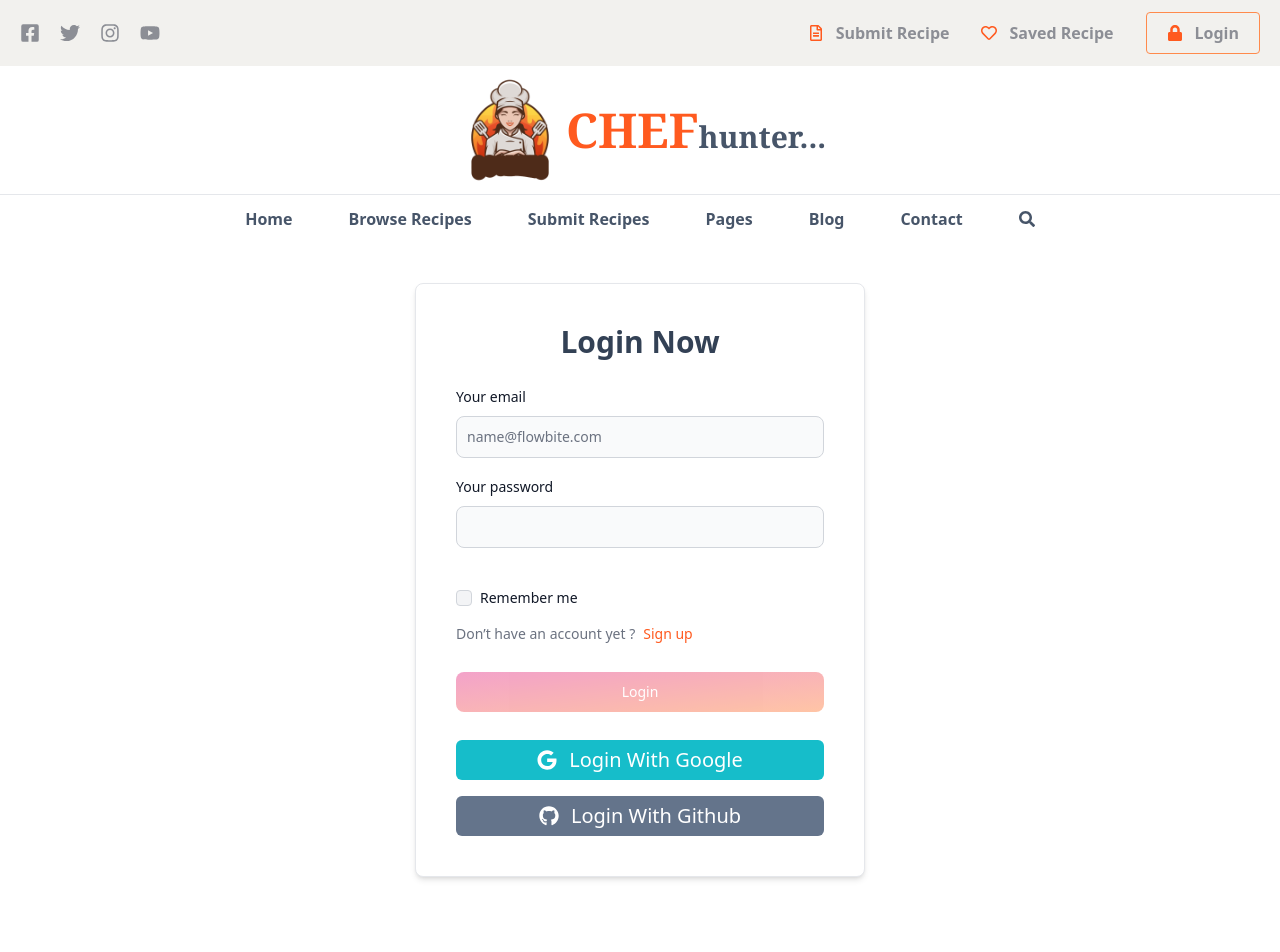
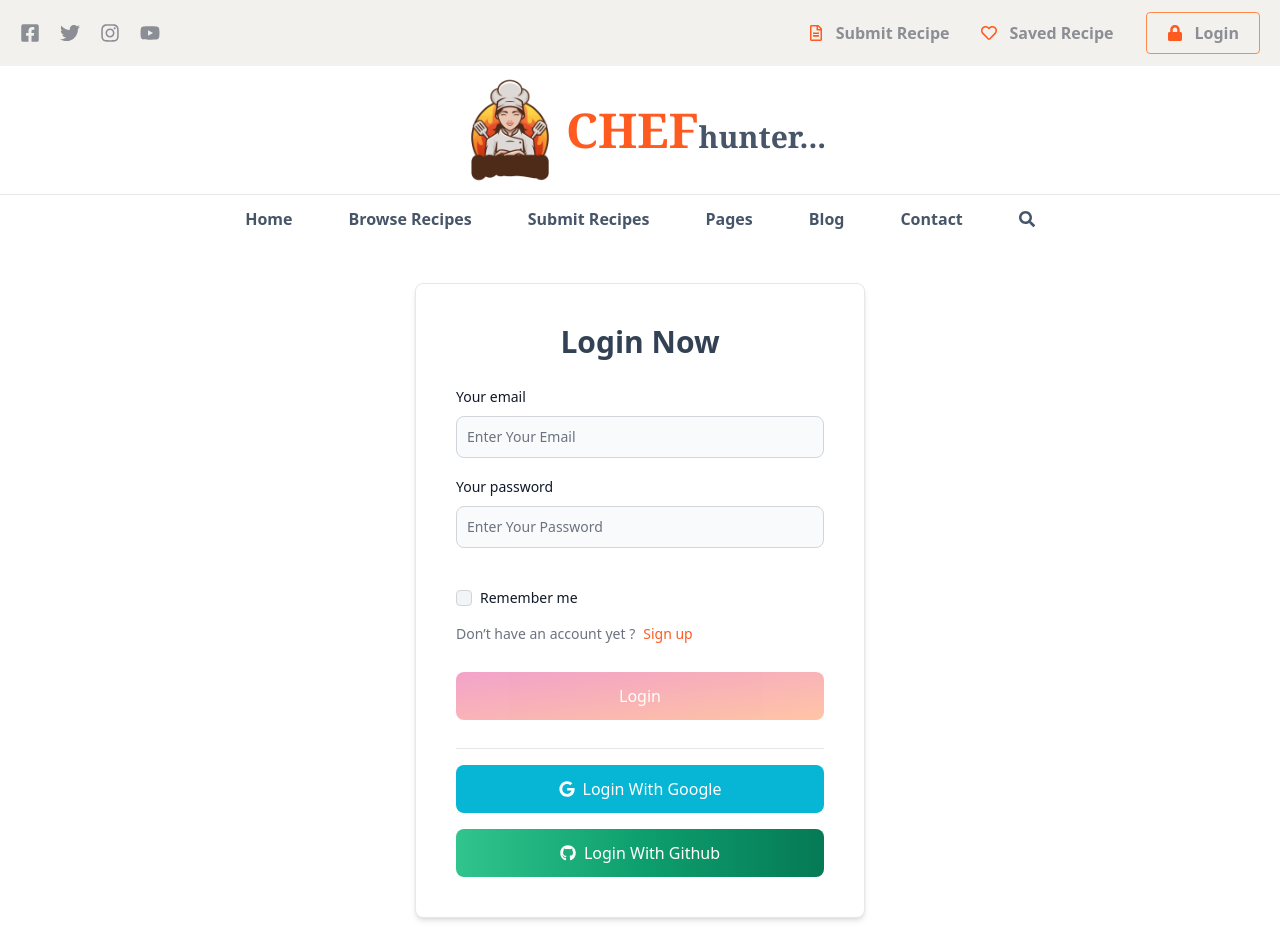
Before and after one commit to hasibahamedsakib/chef-hunter, a React (Vite) app: page /login in a window 1280 px wide. Shown: the top 952 px of the page. Before the commit the page ends 917 px from the top, so only its background shows below. Built offline with nearby package versions, Linux system fonts and the light colour scheme; no server answers.

Commit message:
Added Latest Recipes section

```diff
--- a/src/components/Chef/Chef.jsx
+++ b/src/components/Chef/Chef.jsx
@@ -16,12 +16,13 @@ const Chef = () => {
         backgroundImage: `url('https://149410494.v2.pressablecdn.com/wp-content/uploads/2020/03/pattern-home.jpg')`,
       }}
     >
-      <h1 className="text-4xl font-serif  text-center  font-semibold">
+      <h3 className="text-xl font-mono text-orange-500 text-center  font-bold py-3">
         Best Chef in China
+      </h3>
+      <h1 className="text-5xl font-bold text-slate-800  text-center  mb-14">
+        Top of the world
       </h1>
-      <h3 className="text-xl font-mono text-orange-500 text-center  font-bold mb-14">
-        Top in the world..
-      </h3>
+
       <div className="containeR grid grid-cols-1 lg:grid-cols-3 gap-5 ">
         {chefData.map((cd) => (
           <SingleChef chef={cd} key={cd.id} />
--- a/src/components/Chef/SingleChef/SingleChef.jsx
+++ b/src/components/Chef/SingleChef/SingleChef.jsx
@@ -16,7 +16,7 @@ const SingleChef = ({ chef }) => {
   return (
     <div className="max-w-sm pb-6">
       <Card imgAlt="this is image" imgSrc={img_url}>
-        <h5 className="text-2xl font-bold tracking-tight text-slate-600 dark:text-white">
+        <h5 className="text-2xl font-bold tracking-tight text-slate-600 dark:text-white  hover:text-orange-500 duration-300">
           {name}
         </h5>
         <div className="flex gap-3 items-center justify-between">
@@ -31,11 +31,11 @@ const SingleChef = ({ chef }) => {
             <FaHeart className="h-5 w-5" /> 105
           </span>
         </div>
-        <div className="  border-y-2 flex font-semibold text-xl text-slate-600 mt-2">
-          <div className=" border-r-2 p-2 grow">
+        <div className="  border-y-2 flex font-semibold  text-slate-600 mt-2">
+          <div className=" border-r-2 py-3 px-2 grow hover:text-orange-500 duration-300">
             <p>Experience {experience_years} Years</p>
           </div>
-          <div className=" grow p-2">
+          <div className=" grow py-3 px-2  hover:text-orange-500 duration-300">
             <p>Recipes {best_recipes.length}</p>
           </div>
         </div>
--- a/src/components/Home/Home.jsx
+++ b/src/components/Home/Home.jsx
@@ -1,5 +1,6 @@
 import React from "react";
 import Chef from "../Chef/Chef";
+import LatestRecipes from "../LatestRecipes/LatestRecipes";
 import RecipeCatagories from "../RecipeCatagories/RecipeCatagories";
 import CarouselCompo from "./Carousel/Carousel";
 
@@ -9,6 +10,7 @@ const Home = () => {
       <CarouselCompo />
       <Chef />
       <RecipeCatagories />
+      <LatestRecipes />
     </div>
   );
 };
--- /dev/null
+++ b/src/components/LatestRecipes/LatestRecipes.jsx
@@ -0,0 +1,43 @@
+import React, { useEffect, useState } from "react";
+
+import { Button } from "flowbite-react";
+import SingleRecipes from "./SingleRecipes/SingleRecipes";
+
+const LatestRecipes = () => {
+  const [recipes, setRecipes] = useState([]);
+  useEffect(() => {
+    fetch("http://localhost:3001/recipes")
+      .then((res) => res.json())
+      .then((data) => setRecipes(data));
+  }, []);
+
+  return (
+    <div
+      className="py-20"
+      style={{
+        backgroundImage: `url('https://149410494.v2.pressablecdn.com/wp-content/uploads/2020/03/pattern-home.jpg')`,
+      }}
+    >
+      <div className="text-center">
+        <p className="text-xl font-mono text-orange-500 text-center  font-bold py-3">
+          Recent Recipes
+        </p>
+        <h1 className="text-5xl font-bold text-slate-800 mb-16">
+          Latest Recipes section
+        </h1>
+      </div>
+      <div className="containeR grid grid-cols-1 md:grid-cols-2 lg:grid-cols-3">
+        {recipes.map((recipe) => (
+          <SingleRecipes recipe={recipe} key={recipe.id} />
+        ))}
+      </div>
+      <div className="mx-auto w-52">
+        <Button gradientMonochrome="failure" size="lg">
+          View All Recipes
+        </Button>
+      </div>
+    </div>
+  );
+};
+
+export default LatestRecipes;
--- /dev/null
+++ b/src/components/LatestRecipes/SingleRecipes/SingleRecipes.jsx
@@ -0,0 +1,30 @@
+import { Card } from "flowbite-react";
+import React from "react";
+import { FaRegClock, FaRegFolderOpen } from "react-icons/fa";
+
+const SingleRecipes = ({ recipe }) => {
+  const { title, desc, image, type, time } = recipe;
+  console.log(recipe);
+  return (
+    <div className="max-w-sm pb-10">
+      <Card imgAlt="this is image" imgSrc={image}>
+        <h5 className="text-2xl font-bold tracking-tight text-slate-600 dark:text-white  hover:text-orange-500 duration-300">
+          {title}
+        </h5>
+        <p className="font-normal text-gray-700  dark:text-gray-400">{desc}</p>
+        <div className="  flex items-center justify-around py-3 font-semibold  text-slate-600 mt-2">
+          <div className=" hover:text-orange-500 p-2  flex items-center gap-2">
+            <FaRegFolderOpen />
+            <p>{type}</p>
+          </div>
+          <div className=" hover:text-orange-500  p-2 flex items-center gap-2">
+            <FaRegClock />
+            <p>{time}</p>
+          </div>
+        </div>
+      </Card>
+    </div>
+  );
+};
+
+export default SingleRecipes;
--- a/src/components/Login/Login.jsx
+++ b/src/components/Login/Login.jsx
@@ -45,7 +45,7 @@ const Login = () => {
               className="rounded-full"
               id="email1"
               type="email"
-              placeholder="name@flowbite.com"
+              placeholder="Enter Your Email"
               required={true}
             />
           </div>
@@ -57,6 +57,7 @@ const Login = () => {
               name="password"
               id="password1"
               type="password"
+              placeholder="Enter Your Password"
               required={true}
             />
           </div>
@@ -79,6 +80,7 @@ const Login = () => {
             </Link>
           </p>
           <Button
+            size="lg"
             gradientDuoTone="pinkToOrange"
             disabled={!check}
             className="my-3 "
@@ -87,21 +89,25 @@ const Login = () => {
             Login
           </Button>
         </form>
-
-        <button
+        <p className="text-orange-500 text-center">
+          <hr />
+        </p>
+        <Button
+          gradientDuoTone="cyanToBlue"
+          size="lg"
           onClick={() => googleLogin()}
-          className="w-full h-10 border-none focus:outline-none bg-teal-400 text-white text-xl rounded-md flex gap-x-3 justify-center items-center  focus:ring-2 ring-orange-500"
         >
-          <FaGoogle />
+          <FaGoogle className="mr-2" />
           Login With Google
-        </button>
-        <button
+        </Button>
+        <Button
+          size="lg"
+          gradientMonochrome="success"
           onClick={() => githubLogin()}
-          className="w-full h-10 border-none focus:outline-none bg-slate-500 text-white text-xl rounded-md flex gap-x-3 justify-center items-center focus:ring-2 ring-orange-500"
         >
-          <FaGithub />
+          <FaGithub className="mr-2" />
           Login With Github
-        </button>
+        </Button>
       </Card>
     </div>
   );
--- a/src/components/RecipeCatagories/RecipeCatagories.jsx
+++ b/src/components/RecipeCatagories/RecipeCatagories.jsx
@@ -1,23 +1,25 @@
 import React, { useEffect, useState } from "react";
-import SingleRecipe from "./SingleRecipe/SingleRecipe";
+import SingleCatagories from "./SingleCategories/SingleCatagories";
 
 const RecipeCatagories = () => {
-  const [recipes, setRecipes] = useState([]);
+  const [categories, setCategories] = useState([]);
   useEffect(() => {
     fetch("http://localhost:3001/catagories")
       .then((res) => res.json())
-      .then((data) => setRecipes(data));
+      .then((data) => setCategories(data));
   }, []);
 
   return (
     <div className="containeR my-20">
       <div className="text-center">
-        <p className="text-orange-500 font-mono text-2xl ">Choose a Category</p>
+        <p className="text-xl font-mono font-bold text-orange-500 py-3">
+          Choose a Category
+        </p>
         <h1 className="text-5xl font-bold text-slate-800">Recipe Categories</h1>
       </div>
-      <div className="my-8 flex items-center justify-between px-4">
-        {recipes.map((recipe) => (
-          <SingleRecipe recipe={recipe} key={recipe.id} />
+      <div className="my-8 flex items-center justify-between px-4 ">
+        {categories.map((catagories) => (
+          <SingleCatagories catagories={catagories} key={catagories.id} />
         ))}
       </div>
     </div>
--- a/src/components/RecipeCatagories/SingleRecipe/SingleRecipe.jsx
+++ b/src/components/RecipeCatagories/SingleCategories/SingleCatagories.jsx
@@ -1,7 +1,7 @@
 import React from "react";
 
-const SingleRecipe = ({ recipe }) => {
-  const { title, image } = recipe;
+const SingleCatagories = ({ catagories }) => {
+  const { title, image } = catagories;
   return (
     <div className="text-center pt-10">
       <img
@@ -14,4 +14,4 @@ const SingleRecipe = ({ recipe }) => {
   );
 };
 
-export default SingleRecipe;
+export default SingleCatagories;
--- a/src/components/Register/Register.jsx
+++ b/src/components/Register/Register.jsx
@@ -92,7 +92,7 @@ const Register = () => {
               id="email1"
               type="email"
               name="email"
-              placeholder="name@flowbite.com"
+              placeholder="Enter Your Email"
               required={true}
             />
           </div>
@@ -105,6 +105,7 @@ const Register = () => {
               type="password"
               name="password"
               required={true}
+              placeholder="Enter Your Password"
             />
           </div>
           <Label className="text-red-500 my-1">{error}</Label>
@@ -129,6 +130,7 @@ const Register = () => {
           </p>
 
           <Button
+            size="lg"
             gradientDuoTone="pinkToOrange"
             className="my-3"
             type="submit"
```
